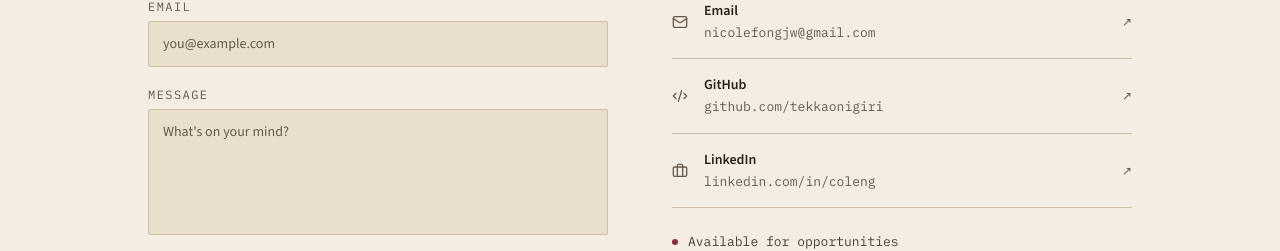
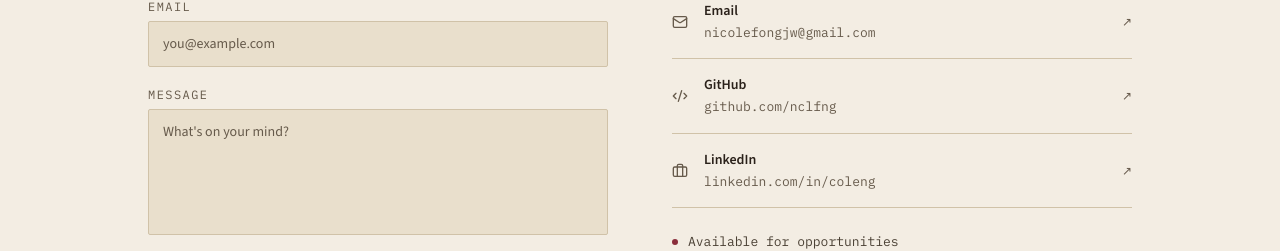
Before and after one commit to tekkaonigiri/nftechportfolio2026, a Next.js app: page /contact in a window 1280 px wide. Shown: the part 381-632 px from the top of the page. Built offline with nearby package versions, Linux system fonts and the light colour scheme.

Commit message:
updated github user link

```diff
--- a/app/contact/page.js
+++ b/app/contact/page.js
@@ -10,9 +10,9 @@ const socials = [
   },
   {
     label: "GitHub",
-    value: "github.com/tekkaonigiri",
+    value: "github.com/nclfng",
     icon: Code2,
-    href: "https://github.com/tekkaonigiri",
+    href: "https://github.com/nclfng",
   },
   {
     label: "LinkedIn",
--- a/app/layout.js
+++ b/app/layout.js
@@ -112,7 +112,7 @@ const jsonLd = {
     "Reinforcement Learning from Human Feedback",
   ],
   sameAs: [
-    "https://github.com/nicolefongjw",
+    "https://github.com/nclfng",
     "https://linkedin.com/in/nicolefong",
   ],
 };
--- a/components/SiteFooter.js
+++ b/components/SiteFooter.js
@@ -1,6 +1,6 @@
 const footerLinks = [
   { label: "Email",    href: "mailto:nicolefongjw@gmail.com" },
-  { label: "GitHub",   href: "https://github.com/tekkaonigiri" },
+  { label: "GitHub",   href: "https://github.com/nclfng" },
   { label: "LinkedIn", href: "https://linkedin.com/in/coleng" },
 ];
 
```
